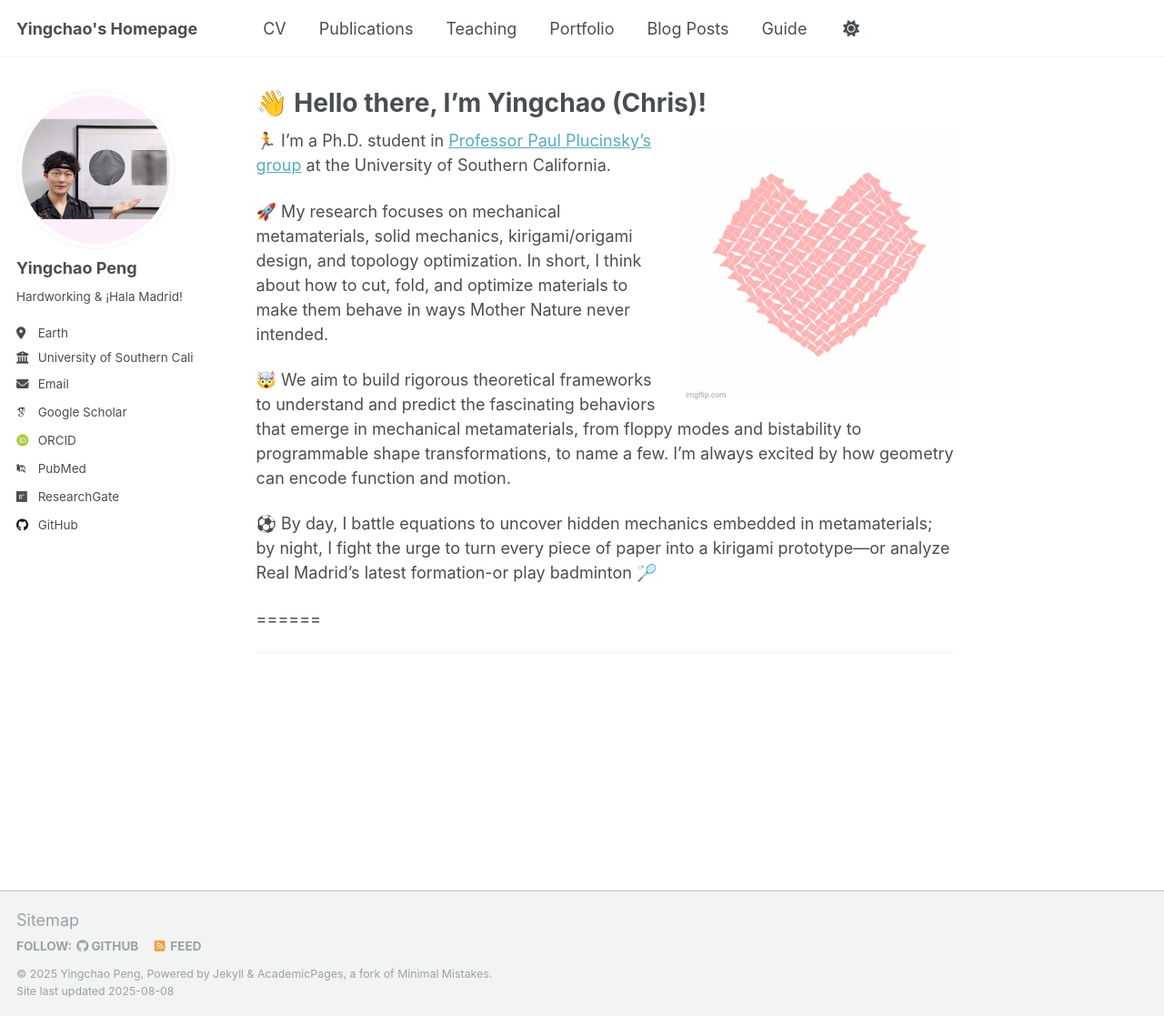
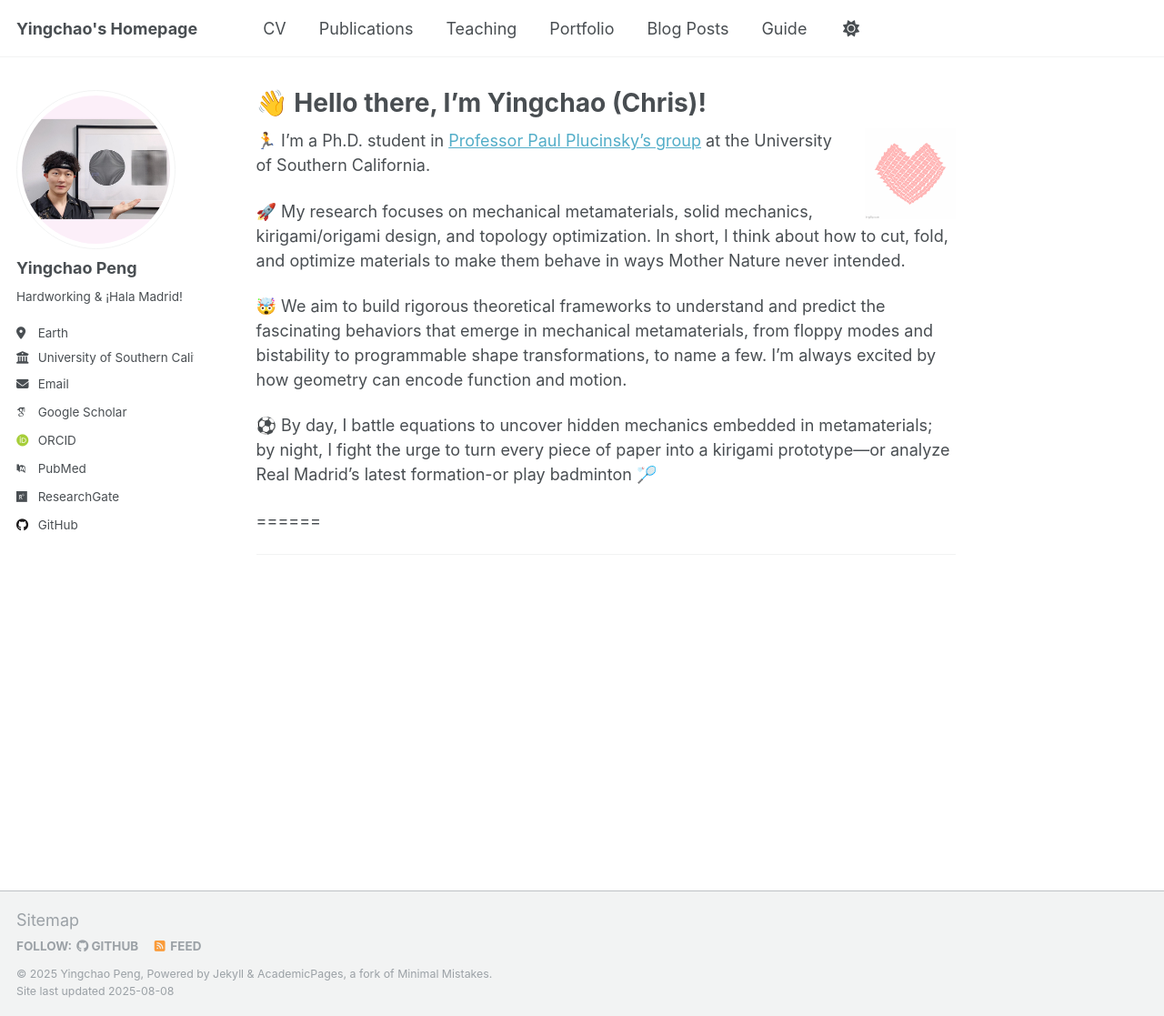
Before and after one commit to YingchaoPeng/YingchaoPeng.github.io, a Jekyll site: the page built from _pages/about.md, in a window 1280 px wide and 1117 px high. Shown: the whole window at 91% size. Built offline with Jekyll 4.4.1, drawn with Linux system fonts in a browser that asks for light colours; some web fonts are replaced; a script that is not in the unit is left out.

Commit message:
Update about.md

```diff
--- a/_pages/about.md
+++ b/_pages/about.md
@@ -8,7 +8,7 @@ redirect_from:
   - /about.html
 ---
 
-![beatheart](/images/beatheart.gif){: .align-right width="300px"}
+![beatheart](/images/beatheart.gif){: .align-right width="100px"}
 🏃 I'm a Ph.D. student in [Professor Paul Plucinsky's group](https://sites.usc.edu/plucinsky/) at the University of Southern California.
 
 🚀 My research focuses on mechanical metamaterials, solid mechanics, kirigami/origami design, and topology optimization. In short, I think about how to cut, fold, and optimize materials to make them behave in ways Mother Nature never intended.
```
